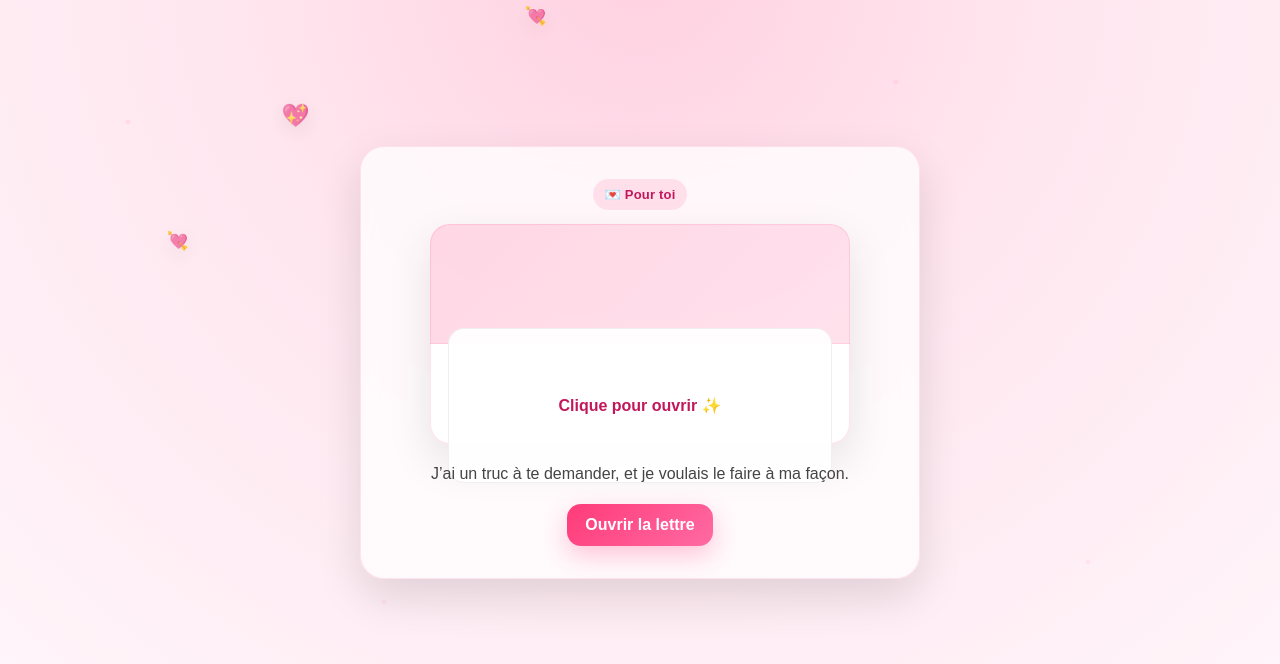
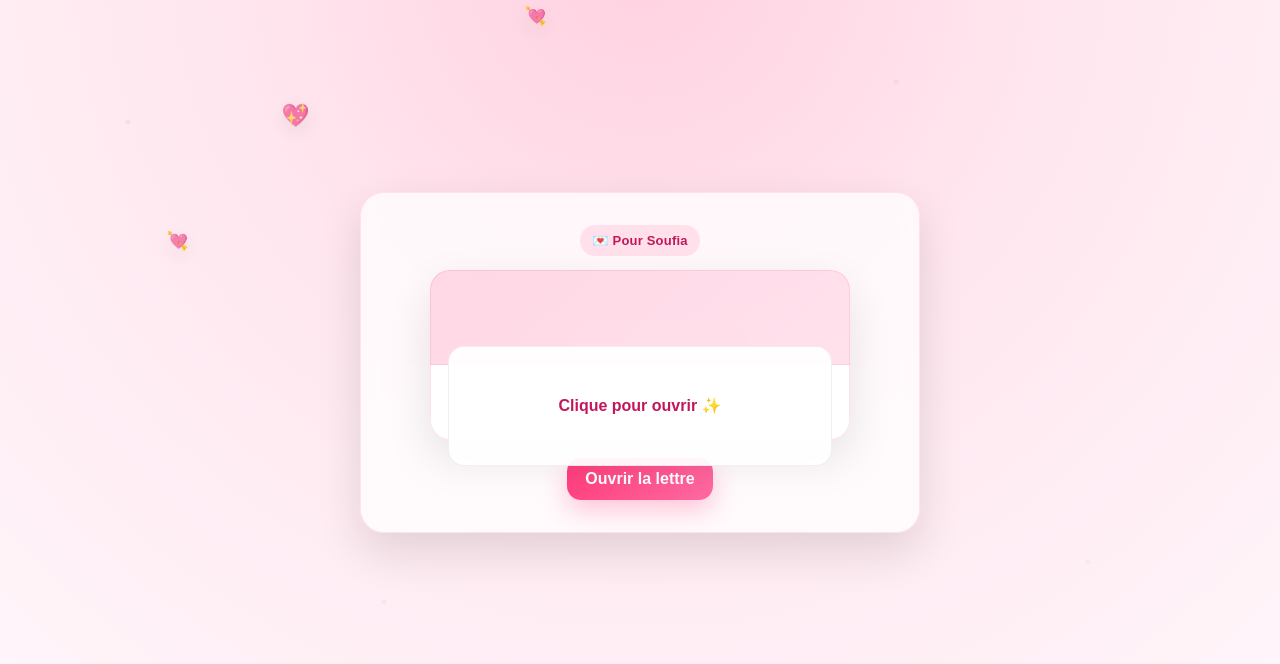
Before and after one commit to enyolutchmun/valentine-souf, a plain HTML site: page index.html in a window 1280 px wide. Shown: the part 38-702 px from the top of the page. Drawn offline with Linux system fonts and the light colour scheme.

Commit message:
Update index.html

```diff
--- a/index.html
+++ b/index.html
@@ -122,9 +122,9 @@
     /* Lettre/enveloppe */
     .envelope {
       width: min(420px, 86vw);
-      margin: 0 auto 18px;
+      margin: 0 auto 16px;
       position: relative;
-      height: 220px;
+      height: 170px;
     }
     .env-back {
       position: absolute;
@@ -139,7 +139,7 @@
       left: 0;
       right: 0;
       top: 0;
-      height: 120px;
+      height: 95px;
       background: linear-gradient(135deg, rgba(255,59,122,0.20), rgba(255,106,162,0.20));
       border-top-left-radius: 20px;
       border-top-right-radius: 20px;
@@ -151,16 +151,16 @@
       position: absolute;
       left: 18px;
       right: 18px;
-      bottom: 16px;
-      height: 155px;
+      bottom: 14px;
+      height: 120px;
       border-radius: 16px;
       background: rgba(255,255,255,0.95);
       border: 1px solid rgba(0,0,0,0.06);
       display: flex;
       align-items: center;
       justify-content: center;
-      padding: 16px;
-      transform: translateY(55px);
+      padding: 14px;
+      transform: translateY(40px);
       transition: transform 0.8s ease;
       text-align: center;
       font-weight: 700;
@@ -168,7 +168,7 @@
     }
 
     .open .env-flap { transform: rotateX(160deg); }
-    .open .letter { transform: translateY(-10px); }
+    .open .letter { transform: translateY(-8px); }
 
     /* Feux d'artifice (confetti particles) */
     .particle {
@@ -192,17 +192,13 @@
   <div class="card" id="card">
     <!-- ÉCRAN 1 : lettre -->
     <div id="screenLetter">
-      <div class="badge">💌 Pour toi</div>
+      <div class="badge">💌 Pour Soufia</div>
 
       <div class="envelope" id="envelope">
         <div class="env-back"></div>
         <div class="env-flap"></div>
         <div class="letter">Clique pour ouvrir ✨</div>
       </div>
-
-      <p style="margin-top: 8px;">
-        J’ai un truc à te demander, et je voulais le faire à ma façon.
-      </p>
 
       <div class="buttons">
         <button class="primary" id="openBtn">Ouvrir la lettre</button>
@@ -277,7 +273,6 @@
           p.style.setProperty("--dx", dx);
           p.style.setProperty("--dy", dy);
 
-          // couleurs roses/rouges/blanc
           const palette = ["#ff3b7a", "#ff6aa2", "#ffc1d6", "#ffffff", "#c2185b"];
           p.style.background = palette[Math.floor(Math.random() * palette.length)];
 
```
